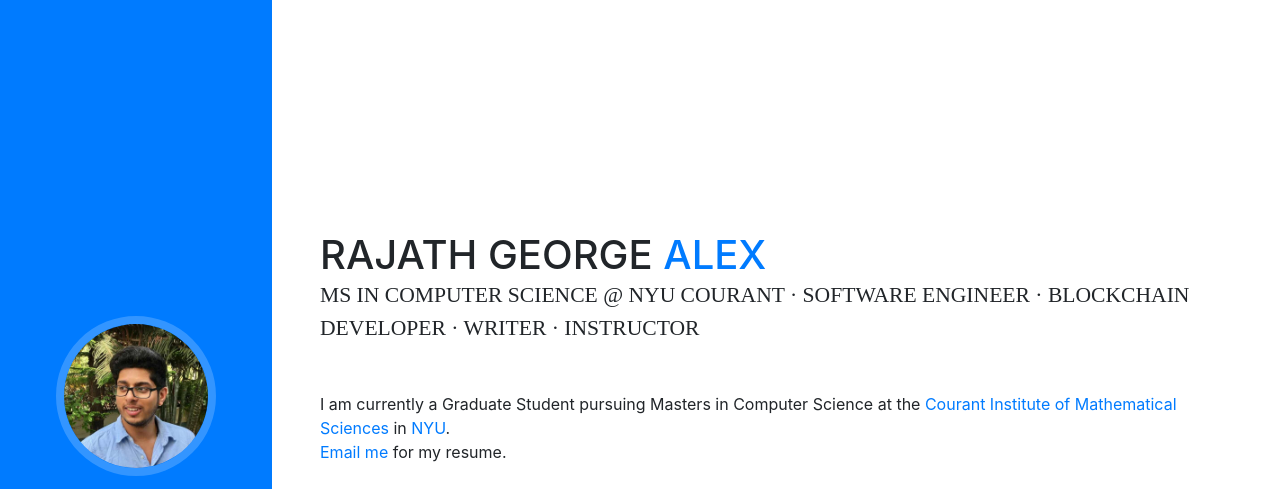
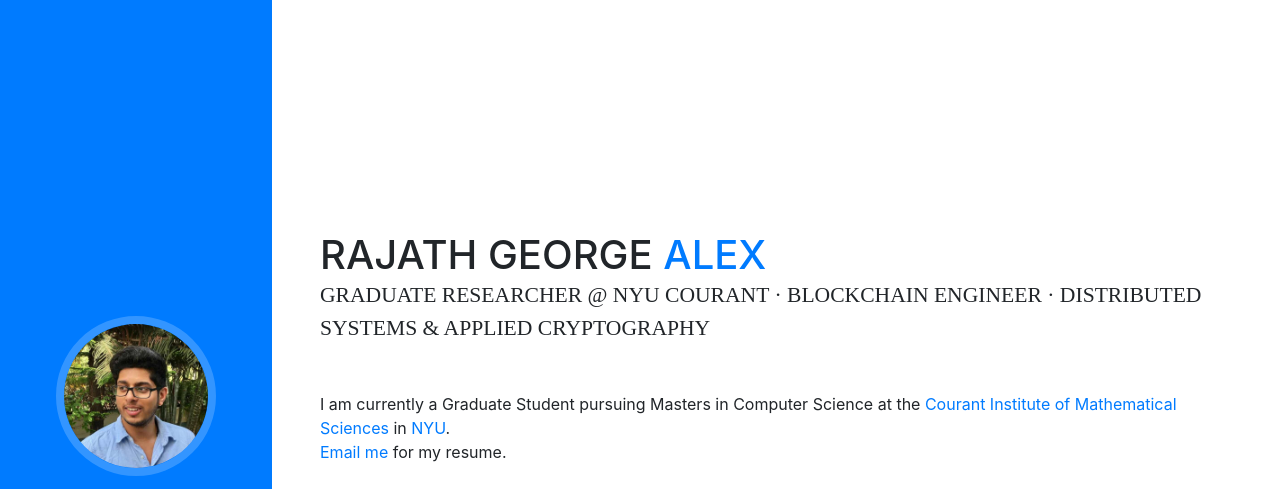
Before and after one commit to 0xrajath/0xrajath.github.io, a website with bundled scripts: page index.html in a window 1280 px wide. Shown: the top 489 px of the page. Built offline with nearby package versions, Linux system fonts and the light colour scheme; a web font is replaced by a local one.

Commit message:
Modified description

```diff
--- a/index.html
+++ b/index.html
@@ -50,7 +50,7 @@
           <h1 class="mb-0">Rajath George
             <span class="text-primary">Alex</span>
           </h1>
-          <div class="subheading mb-5">MS in Computer Science @ NYU Courant · Software Engineer · Blockchain Developer · Writer · Instructor
+          <div class="subheading mb-5">Graduate Researcher @ NYU Courant · Blockchain Engineer · Distributed Systems & Applied Cryptography
 
           </div>
           <p class="mb-5">I am currently a Graduate Student pursuing Masters in Computer Science at the <a href="https://cs.nyu.edu/home/index.html" target="_blank">Courant Institute of Mathematical Sciences</a> in <a href="https://www.nyu.edu/" target="_blank">NYU</a>.
```
